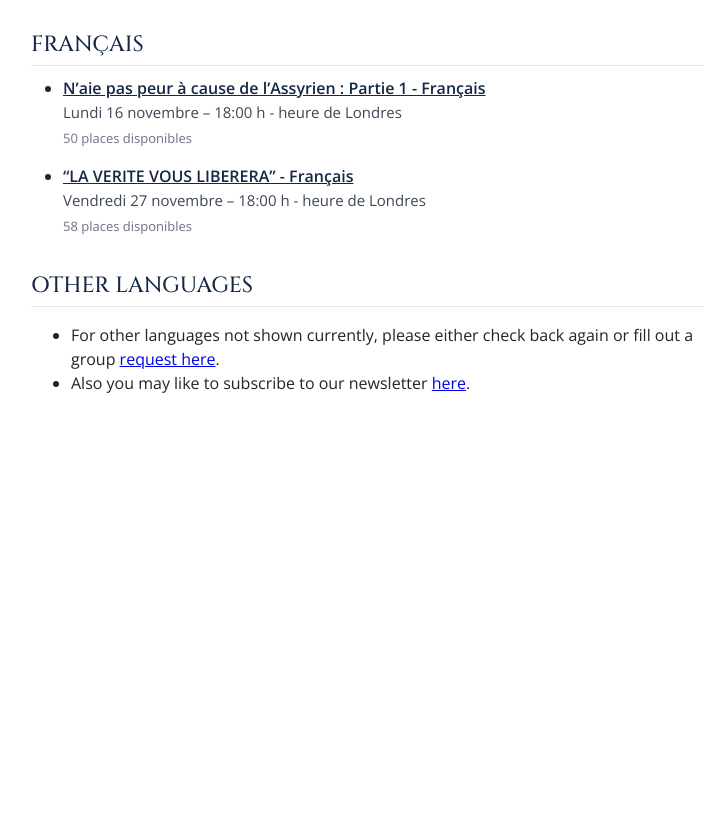
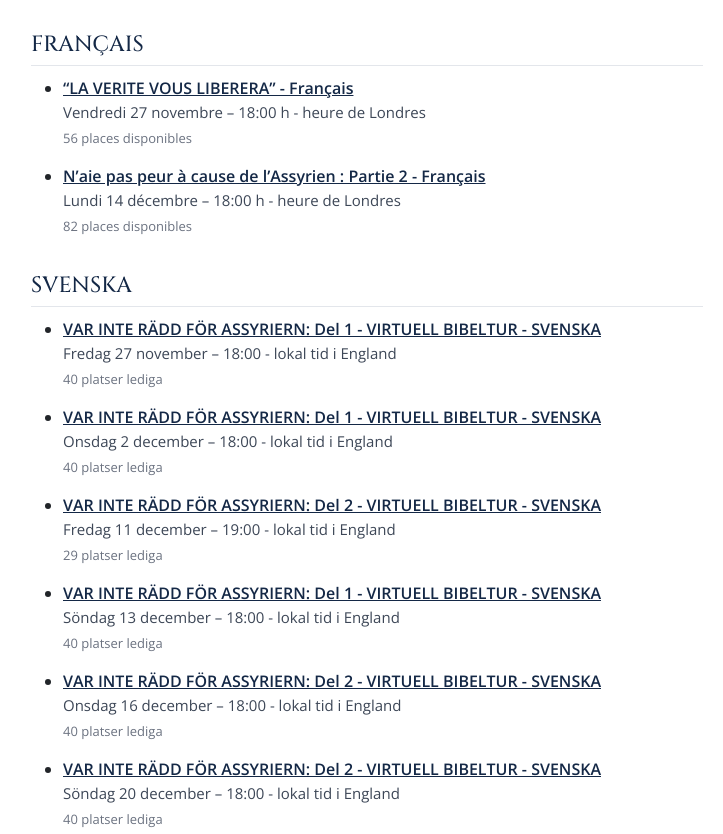
Before and after one commit to mdn-united/Upcoming-Tours, a plain HTML site: page index.html in a window 1280 px wide. Shown: the part 625-1459 px from the top of the page, without its empty margins (273-996 px from the left). Before the commit the page ends 1100 px from the top, so only its background shows below. Drawn offline with nearby package versions, Linux system fonts and the light colour scheme.

Commit message:
Automatisches Update der Tourenliste

```diff
--- a/index.html
+++ b/index.html
@@ -31,7 +31,7 @@
 </ul>
 <h4 class='lang'>Deutsch</h4>
 <ul class='tours'>
-  <li><a href='https://bible-tours.rezgo.com/details/409588/natural-history-museum-evolution-oder-schpfung-virtuelle-bibel-tour-deutsch' target='_blank'>Natural History Museum: Evolution oder Schöpfung? - Virtuelle Bibel Tour - Deutsch</a><span class='meta'>Freitag 4. Dezember – 19:00 Uhr - Deutscher Zeit</span><span class='avail'>24 Plätze frei</span></li>
+  <li><a href='https://bible-tours.rezgo.com/details/409588/natural-history-museum-evolution-oder-schpfung-virtuelle-bibel-tour-deutsch' target='_blank'>Natural History Museum: Evolution oder Schöpfung? - Virtuelle Bibel Tour - Deutsch</a><span class='meta'>Freitag 4. Dezember – 19:00 Uhr - Deutscher Zeit</span><span class='avail'>14 Plätze frei</span></li>
   <li><a href='https://bible-tours.rezgo.com/details/289113/die-bibel-hat-doch-recht-virtuelle-bibel-tour-deutsch' target='_blank'>'Die Bibel hat doch recht' Virtuelle Bibel Tour  – Deutsch</a><span class='meta'>Mittwoch 9. Dezember – 19:00 Uhr - Deutscher Zeit</span><span class='avail'>47 Plätze frei</span></li>
   <li><a href='https://bible-tours.rezgo.com/details/295741/daniel-standhaft-im-heidnischen-babylon-virtuelle-bibel-tour-deutsch' target='_blank'>Daniel: Standhaft im heidnischen Babylon - Virtuelle Bibel Tour – Deutsch</a><span class='meta'>Montag 14. Dezember – 19:00 Uhr - Deutscher Zeit</span><span class='avail'>23 Plätze frei</span></li>
   <li><a href='https://bible-tours.rezgo.com/details/409588/natural-history-museum-evolution-oder-schpfung-virtuelle-bibel-tour-deutsch' target='_blank'>Natural History Museum: Evolution oder Schöpfung? - Virtuelle Bibel Tour - Deutsch</a><span class='meta'>Montag 11. Januar – 19:00 Uhr - Deutscher Zeit</span><span class='avail'>50 Plätze frei</span></li>
@@ -42,8 +42,17 @@
 </ul>
 <h4 class='lang'>Français</h4>
 <ul class='tours'>
-  <li><a href='https://bible-tours.rezgo.com/details/351062/naie-pas-peur-cause-de-lassyrien-partie-1-franais' target='_blank'>N’aie pas peur à cause de l’Assyrien : Partie 1 - Français</a><span class='meta'>Lundi 16 novembre – 18:00 h - heure de Londres</span><span class='avail'>50 places disponibles</span></li>
-  <li><a href='https://bible-tours.rezgo.com/details/295610/la-verite-vous-liberera-franais' target='_blank'>“LA VERITE VOUS LIBERERA” - Français</a><span class='meta'>Vendredi 27 novembre – 18:00 h - heure de Londres</span><span class='avail'>58 places disponibles</span></li>
+  <li><a href='https://bible-tours.rezgo.com/details/295610/la-verite-vous-liberera-franais' target='_blank'>“LA VERITE VOUS LIBERERA” - Français</a><span class='meta'>Vendredi 27 novembre – 18:00 h - heure de Londres</span><span class='avail'>56 places disponibles</span></li>
+  <li><a href='https://bible-tours.rezgo.com/details/351070/naie-pas-peur-cause-de-lassyrien-partie-2-franais' target='_blank'>N’aie pas peur à cause de l’Assyrien : Partie 2 - Français</a><span class='meta'>Lundi 14 décembre – 18:00 h - heure de Londres</span><span class='avail'>82 places disponibles</span></li>
+</ul>
+<h4 class='lang'>Svenska</h4>
+<ul class='tours'>
+  <li><a href='https://bible-tours.rezgo.com/details/366575/frukta-inte-fr-assyriern-del-1-virtuell-bibeltur-svenska' target='_blank'>VAR INTE RÄDD FÖR ASSYRIERN: Del 1 - VIRTUELL BIBELTUR - SVENSKA</a><span class='meta'>Fredag 27 november – 18:00 - lokal tid i England</span><span class='avail'>40 platser lediga</span></li>
+  <li><a href='https://bible-tours.rezgo.com/details/366575/frukta-inte-fr-assyriern-del-1-virtuell-bibeltur-svenska' target='_blank'>VAR INTE RÄDD FÖR ASSYRIERN: Del 1 - VIRTUELL BIBELTUR - SVENSKA</a><span class='meta'>Onsdag 2 december – 18:00 - lokal tid i England</span><span class='avail'>40 platser lediga</span></li>
+  <li><a href='https://bible-tours.rezgo.com/details/366577/frukta-inte-fr-assyriern-del-2-virtuell-bibeltur-svenska' target='_blank'>VAR INTE RÄDD FÖR ASSYRIERN: Del 2 - VIRTUELL BIBELTUR - SVENSKA</a><span class='meta'>Fredag 11 december – 19:00 - lokal tid i England</span><span class='avail'>29 platser lediga</span></li>
+  <li><a href='https://bible-tours.rezgo.com/details/366575/frukta-inte-fr-assyriern-del-1-virtuell-bibeltur-svenska' target='_blank'>VAR INTE RÄDD FÖR ASSYRIERN: Del 1 - VIRTUELL BIBELTUR - SVENSKA</a><span class='meta'>Söndag 13 december – 18:00 - lokal tid i England</span><span class='avail'>40 platser lediga</span></li>
+  <li><a href='https://bible-tours.rezgo.com/details/366577/frukta-inte-fr-assyriern-del-2-virtuell-bibeltur-svenska' target='_blank'>VAR INTE RÄDD FÖR ASSYRIERN: Del 2 - VIRTUELL BIBELTUR - SVENSKA</a><span class='meta'>Onsdag 16 december – 18:00 - lokal tid i England</span><span class='avail'>40 platser lediga</span></li>
+  <li><a href='https://bible-tours.rezgo.com/details/366577/frukta-inte-fr-assyriern-del-2-virtuell-bibeltur-svenska' target='_blank'>VAR INTE RÄDD FÖR ASSYRIERN: Del 2 - VIRTUELL BIBELTUR - SVENSKA</a><span class='meta'>Söndag 20 december – 18:00 - lokal tid i England</span><span class='avail'>40 platser lediga</span></li>
 </ul>
 <h4 class="lang">OTHER LANGUAGES</h4>
 <ul>
```
